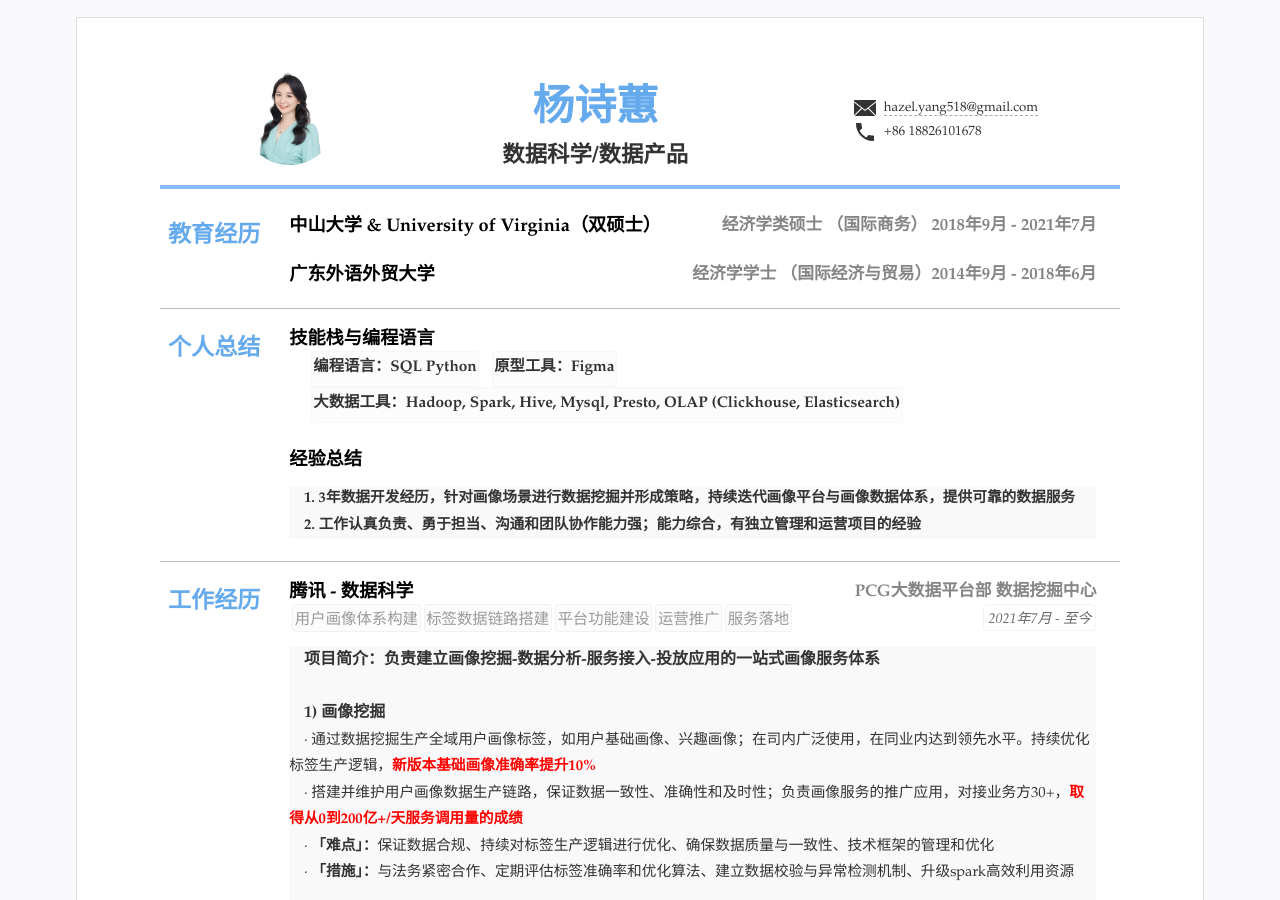
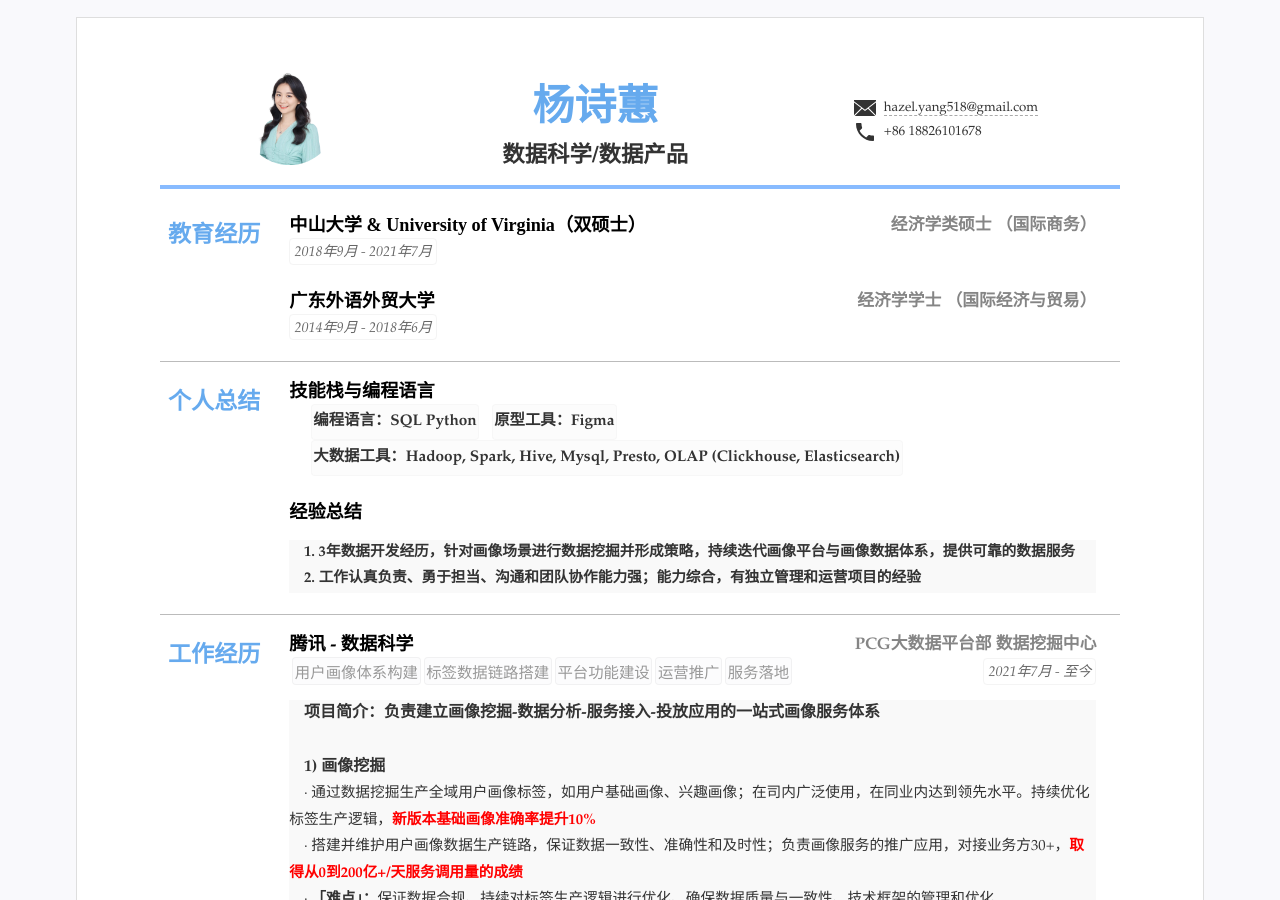
Before and after one commit to kuailexiaoshenxian/cn-wx-cv, a Jekyll site: the page built from index.html, in a window 1280 px wide and 900 px high. Built offline with Jekyll 4.4.1, drawn with Linux system fonts in a browser that asks for light colours.

Commit message:
Update resume.yml

```diff
--- a/_data/resume.yml
+++ b/_data/resume.yml
@@ -29,17 +29,17 @@ main: #简历主要内容，
 - type: education #类别为ID
   name: <font face="华文细黑黑体">教育经历</font> #显示名称，空则使用type
   content: #内容基本格式 标题-副标题-日期-详细内容 (都允许空)
-  - title: 中山大学 & University of Virginia（双硕士）
-    # duration: 2018年9月 - 2021年7月
-    sub: 经济学类硕士 （国际商务） 2018年9月 - 2021年7月
+  - title: <font face="华文细黑粗体">中山大学 & University of Virginia（双硕士）</font>
+    duration: 2018年9月 - 2021年7月
+    sub: <font face="华文细黑粗体">经济学类硕士 （国际商务） </font>
     # detail: 商业分析, 统计学, 供应链管理, 国际经济学, 计量经济学, 战略分析
   # - title:
   #   duration: 2019年9月 - 2020年7月
   #   sub: Master of Science (Global Commerce)
   #   detail:
-  - title: 广东外语外贸大学
-    # duration: 2014年9月 - 2018年6月
-    sub: 经济学学士 （国际经济与贸易）2014年9月 - 2018年6月
+  - title: <font face="华文细黑粗体">广东外语外贸大学</font>
+    duration: 2014年9月 - 2018年6月
+    sub: <font face="华文细黑粗体">经济学学士 （国际经济与贸易）</font>
     # detail: Calculus, Linear Algebra, Probability Theory, Statistics, Microeconomics, Macroeconomics, Econometrics
 
 - type: 个人总结
```
